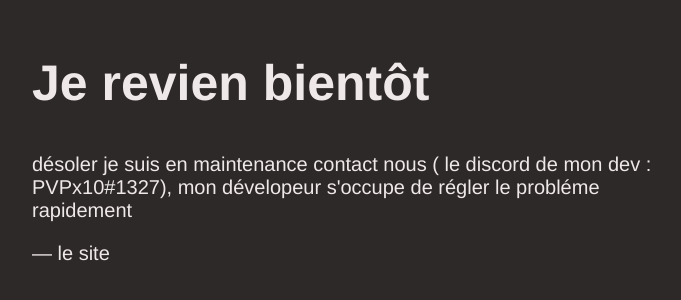
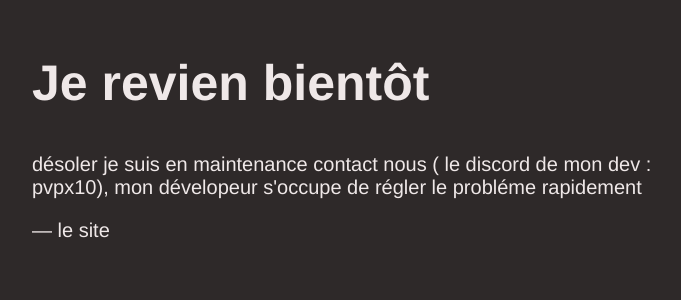
Before and after one commit to gamerlucas23456/la_patate_chaude, a plain HTML site: page index.html in a window 1280 px wide. Shown: the part 146-446 px from the top of the page, without its empty margins (283-964 px from the left). Drawn offline with Linux system fonts and the light colour scheme.

Commit message:
Update index.html

```diff
--- a/index.html
+++ b/index.html
@@ -20,7 +20,7 @@
     <article>
         <h1>Je revien bientôt</h1>
         <div>
-            <p>désoler je suis en maintenance contact nous ( le discord de mon dev : PVPx10#1327), mon dévelopeur s'occupe de régler le probléme rapidement</p>
+            <p>désoler je suis en maintenance contact nous ( le discord de mon dev : pvpx10), mon dévelopeur s'occupe de régler le probléme rapidement</p>
             <p>&mdash; le site</p>
         </div>
     </article>
```
